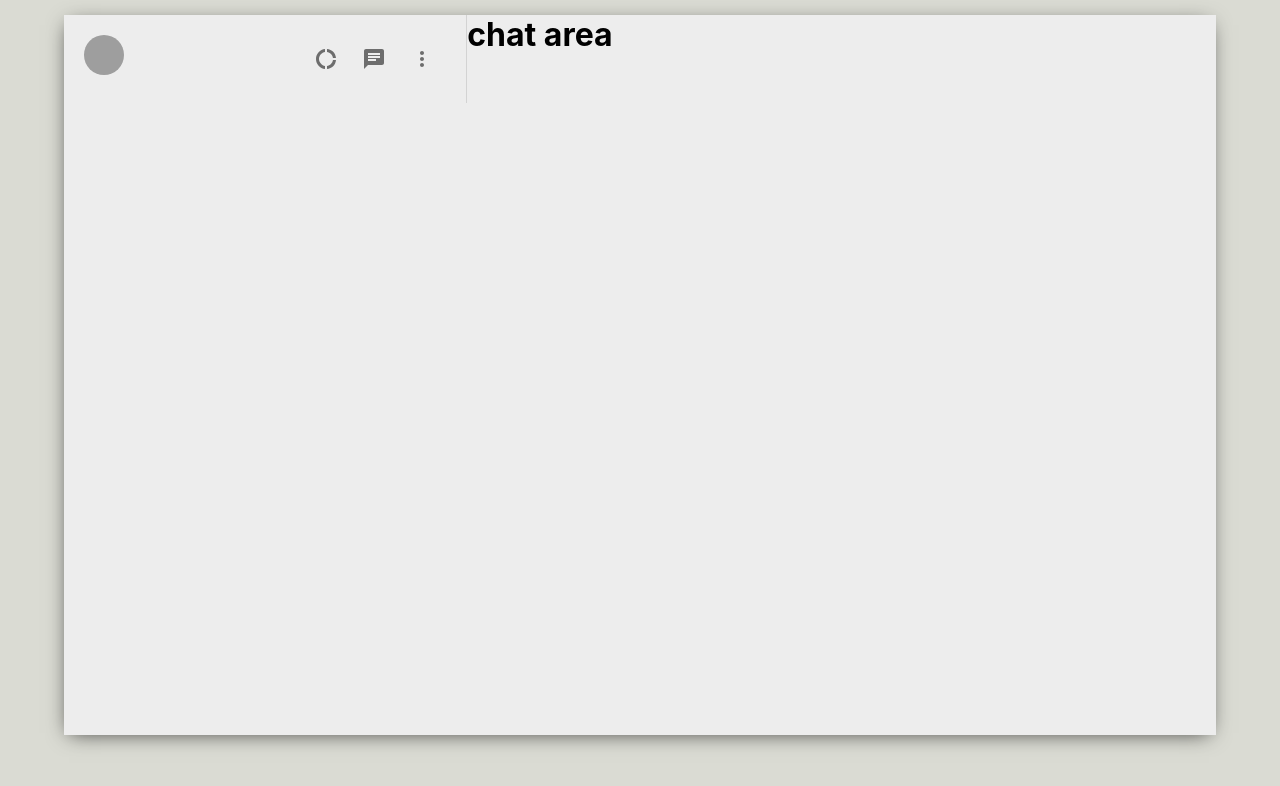
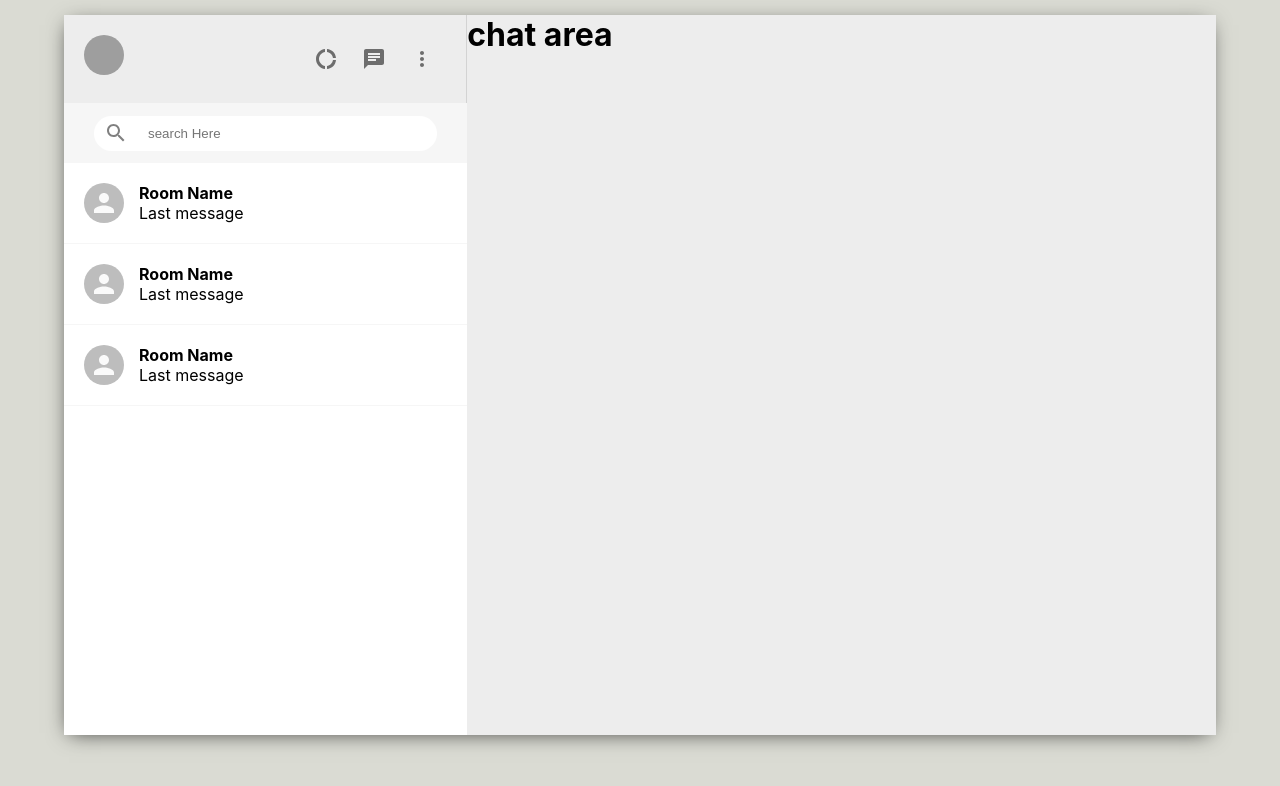
Before and after one commit to Arman-Arzoo/whatapp, a React (Create React App) app in the folder whatapp-mern/: page / in a window 1280 px wide. Shown: the top 786 px of the page. Built offline with nearby package versions, Linux system fonts and the light colour scheme; grey boxes are pictures that could not be loaded.

Commit message:
sidebar is complete

```diff
--- a/whatapp-mern/src/components/Chat.jsx
+++ b/whatapp-mern/src/components/Chat.jsx
@@ -1,6 +1,6 @@
 import React from "react";
 import "./chat.css";
-
+import SearchOutlined from "@material-ui/icons/SearchOutlined";
 export const Chat = () => {
   return (
     <div className="chat">
--- a/whatapp-mern/src/components/Sidebar.jsx
+++ b/whatapp-mern/src/components/Sidebar.jsx
@@ -3,11 +3,14 @@
 import DonutLargeIcon from "@material-ui/icons/DonutLarge";
 import ChatIcon from "@material-ui/icons/Chat";
 import MoreVertIcon from "@material-ui/icons/MoreVert";
+import SearchOutlined from "@material-ui/icons/SearchOutlined";
 import { Avatar, IconButton } from "@material-ui/core";
+import { SidebarChat } from "./SidebarChat";
 
 export const Sidebar = () => {
   return (
     <div className="sidebar">
+      {/* sidebar header component */}
       <div className="sidebar__header">
         <Avatar src="https://avatars.githubusercontent.com/u/51259303?v=4" />
         <div className="sidebar__headerRight">
@@ -24,6 +27,20 @@
           </IconButton>
         </div>
       </div>
+      {/* sidebar search component */}
+      <div className="sidebar__search">
+        <div className="sidebar__searchContainer">
+          <SearchOutlined />
+          <input type="text" placeholder="search Here" />
+        </div>
+      </div>
+
+      {/* sidebar chat component */}
+      <div className="sidebar__chats">
+        <SidebarChat />
+        <SidebarChat />
+        <SidebarChat />
+      </div>
     </div>
   );
 };
--- /dev/null
+++ b/whatapp-mern/src/components/SidebarChat.jsx
@@ -0,0 +1,15 @@
+import { Avatar } from "@material-ui/core";
+import React from "react";
+import "./sidebarChat.css";
+
+export const SidebarChat = () => {
+  return (
+    <div className="sidebarChat">
+      <Avatar />
+      <div className="sidebarChat__info">
+        <h2>Room Name</h2>
+        <p>Last message</p>
+      </div>
+    </div>
+  );
+};
--- a/whatapp-mern/src/components/sidebar.css
+++ b/whatapp-mern/src/components/sidebar.css
@@ -22,3 +22,37 @@
   margin-right: 2vw;
   font-size: 24px !important;
 }
+
+/* Sidebar search */
+.sidebar__search {
+  display: flex;
+  align-items: center;
+  background: #f6f6f6;
+  height: 39px;
+  padding: 30px;
+}
+.sidebar__searchContainer {
+  display: flex;
+  align-items: center;
+  background-color: white;
+  width: 100%;
+  height: 35px;
+  border-radius: 20px;
+}
+
+.sidebar__searchContainer > .MuiSvgIcon-root {
+  margin: 10px;
+  color: gray;
+}
+
+.sidebar__searchContainer > input {
+  border: none;
+  margin-left: 10px;
+  outline-width: 0;
+}
+
+.sidebar__chats {
+  flex: 1;
+  background-color: white;
+  overflow: scroll;
+}
--- /dev/null
+++ b/whatapp-mern/src/components/sidebarChat.css
@@ -0,0 +1,18 @@
+.sidebarChat {
+  display: flex;
+  align-items: center;
+
+  padding: 20px;
+  cursor: pointer;
+  border-bottom: 1px solid #f6f6f6;
+}
+
+.sidebarChat:hover {
+  background-color: #ebebeb;
+}
+.sidebarChat__info {
+  margin-left: 15px;
+}
+.sidebarChat__info > h2 {
+  font-size: 16px;
+}
```
